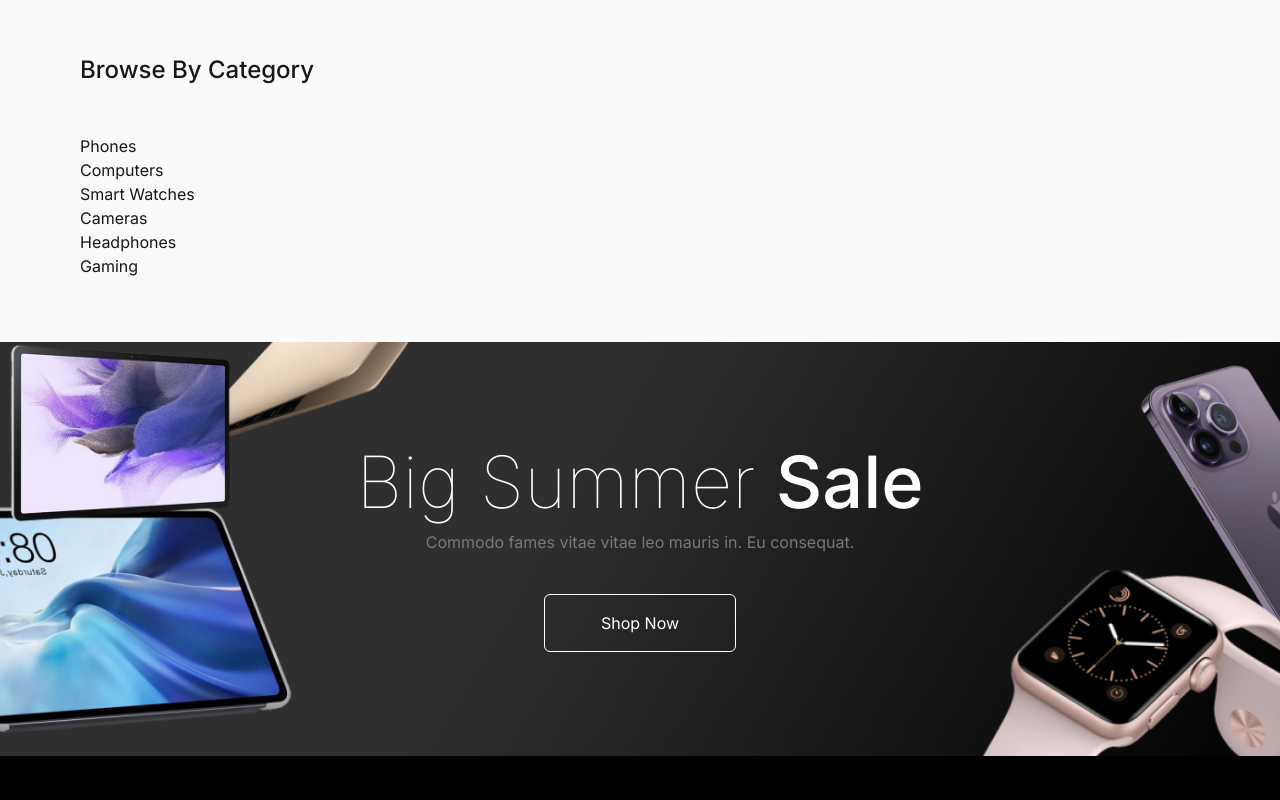
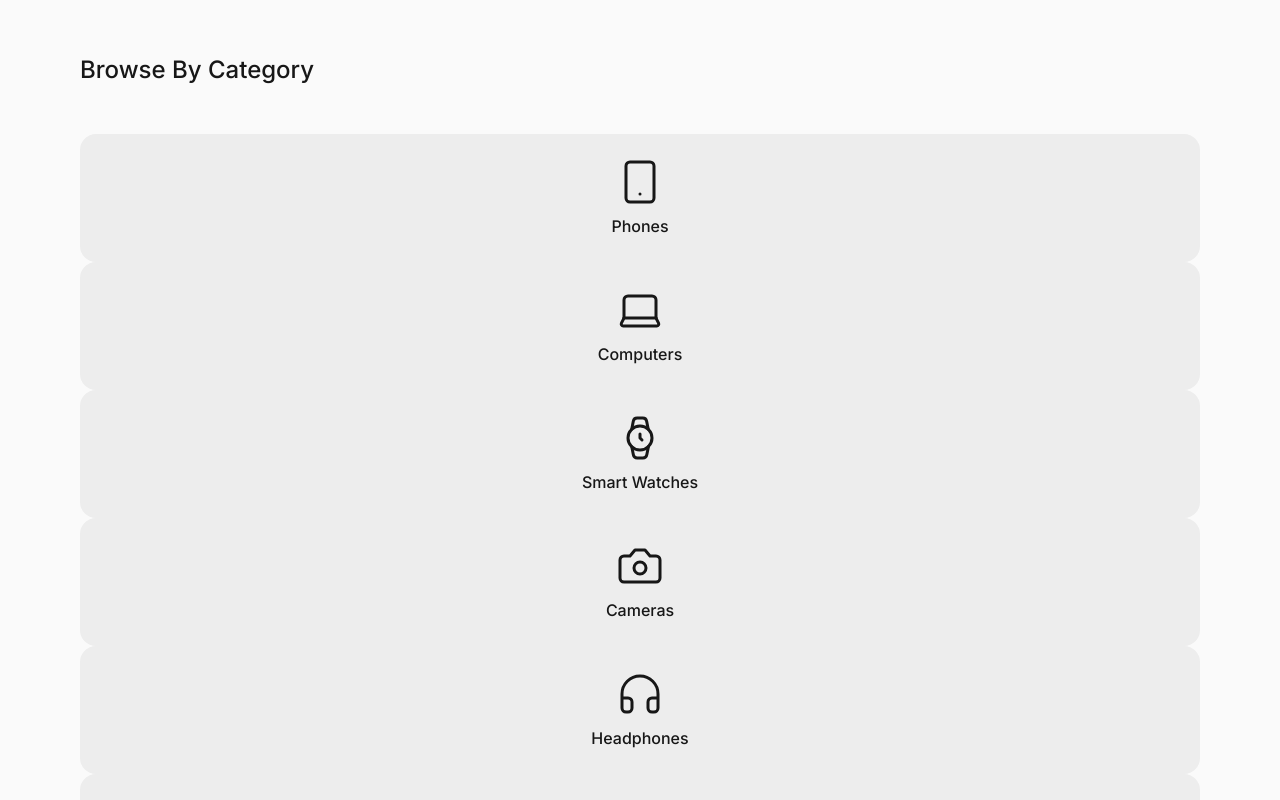
Before and after one commit to alexandreraminelli/pratica-nextjs-electronic-store, a Next.js app: page / in a window 1280 px wide. Shown: the part 1140-1940 px from the top of the page. Built offline with nearby package versions, Linux system fonts and the light colour scheme.

Commit message:
feat: estilização do CategoryCard

```diff
--- a/src/app/ui/components/cards/CategoryCard.tsx
+++ b/src/app/ui/components/cards/CategoryCard.tsx
@@ -1,4 +1,5 @@
 import { NavLinkWithIcon } from "@/data/model/navigation/NavLink"
+import Link from "next/link"
 
 /**
  * Props do componente `CategoryCard`.
@@ -16,9 +17,21 @@ export interface CategoryCardProps {
 export default function CategoryCard(
   { category }: CategoryCardProps // props
 ) {
+  // desestruturação
+  const { text, href, Icon } = category
+
   return (
-    <div>
-      <h3>{category.text}</h3>
-    </div>
+    <Link
+      href={href}
+      className="flex flex-col items-center
+        py-6 px-13 gap-2
+        bg-color-36 text-foreground rounded-2xl"
+    >
+      {/* Ícone */}
+      <Icon aria-hidden className="size-12" strokeWidth={1.5} />
+
+      {/* Título */}
+      <h3 className="font-medium text-base">{text}</h3>
+    </Link>
   )
 }
--- a/tailwind.config.ts
+++ b/tailwind.config.ts
@@ -134,6 +134,7 @@ export default {
       },
       /** Espaçamentos personalizados. */
       spacing: {
+        "13": "52px",
         "22": "88px",
         "26": "104px",
       },
```
